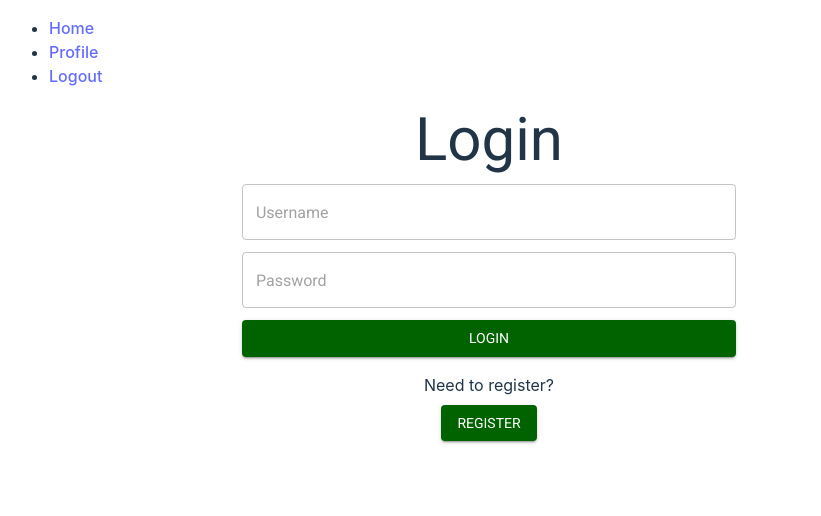
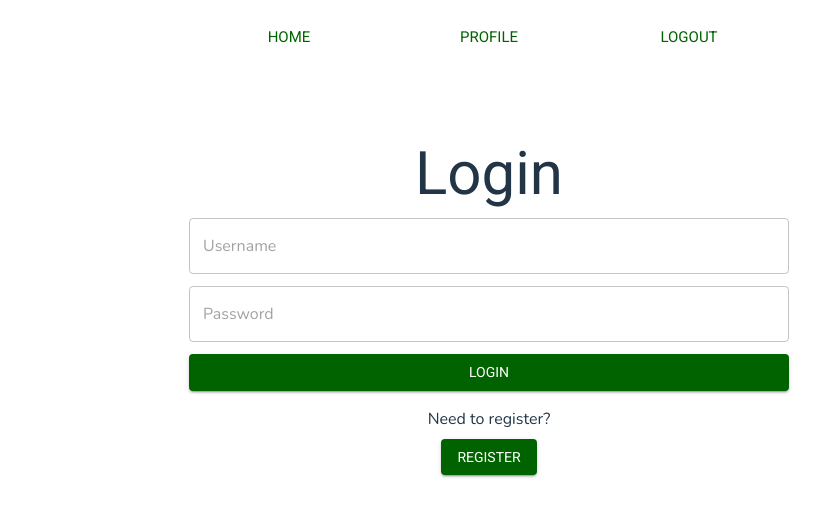
Before and after one commit to Velimah/mpjkk23-projekti, a React (Vite) app: page / in a window 1280 px wide. Shown: the top 516 px of the page, without its empty margins (151-972 px from the left). Built offline with nearby package versions, Linux system fonts and the light colour scheme.

Commit message:
mui done

```diff
--- a/src/components/MediaRow.jsx
+++ b/src/components/MediaRow.jsx
@@ -6,12 +6,17 @@ import {mediaUrl} from '../utils/variables';
 const MediaRow = ({file}) => {
   return (
     <ImageListItem>
-      <img src={mediaUrl + file.thumbnails.w640} alt={file.title} />
+      <img src={mediaUrl + file.thumbnails.w320} alt={file.title} />
       <ImageListItemBar
         title={file.title}
         subtitle={file.description}
+        sx={{
+          "& .MuiImageListItemBar-title": { color: "White", typography: 'h6' }, //styles for title
+          "& .MuiImageListItemBar-subtitle": { color: "White", typography: 'body2'}, //styles for subtitle
+        }}
         actionIcon={
           <Button
+            sx={{p:1, m:1}}
             component={Link}
             variant="contained"
             to="/single"
--- a/src/components/MediaTable.jsx
+++ b/src/components/MediaTable.jsx
@@ -6,7 +6,7 @@ const MediaTable = () => {
   const {mediaArray} = useMedia();
 
   return (
-    <ImageList>
+    <ImageList cols={3}gap={5}>
       {mediaArray.map((item, index) => {
         return <MediaRow key={index} file={item} />;
       })}
--- a/src/index.css
+++ b/src/index.css
@@ -12,43 +12,6 @@
   -webkit-font-smoothing: antialiased;
   -moz-osx-font-smoothing: grayscale;
   -webkit-text-size-adjust: 100%;
-}
-
-a {
-  font-weight: 500;
-  color: #646cff;
-  text-decoration: inherit;
-}
-a:hover {
-  color: #535bf2;
-}
-
-body {
-  margin: 0;
-}
-
-h1 {
-  font-size: 3.2em;
-  line-height: 1.1;
-}
-
-button {
-  border-radius: 8px;
-  border: 1px solid transparent;
-  padding: 0.6em 1.2em;
-  font-size: 1em;
-  font-weight: 500;
-  font-family: inherit;
-  background-color: #1a1a1a;
-  cursor: pointer;
-  transition: border-color 0.25s;
-}
-button:hover {
-  border-color: #646cff;
-}
-button:focus,
-button:focus-visible {
-  outline: 4px auto -webkit-focus-ring-color;
 }
 
 @media (prefers-color-scheme: light) {
--- a/src/theme/themeOptions.js
+++ b/src/theme/themeOptions.js
@@ -12,13 +12,31 @@ const themeOptions = {
     },
   },
   typography: {
-    fontFamily: 'Roboto, sans-serif',
-  },
-  body1: {
-    fontFamily: 'Nunito, sans-serif',
-  },
-  body2: {
-    fontFamily: 'Nunito, sans-serif',
+    fontFamily: 'Roboto',
+    body1: {
+      fontFamily: 'Nunito',
+    },
+    body2: {
+      fontFamily: 'Nunito',
+    },
+    h1: {
+      fontFamily: 'Roboto',
+    },
+    h2: {
+      fontFamily: 'Roboto',
+    },
+    h3: {
+      fontFamily: 'Nunito',
+    },
+    h3: {
+      fontFamily: 'Nunito',
+    },
+    h4: {
+      fontFamily: 'Nunito',
+    },
+    h6: {
+      fontFamily: 'Nunito',
+    },
   },
 };
 
--- a/src/views/Home.jsx
+++ b/src/views/Home.jsx
@@ -1,13 +1,16 @@
 import {Typography} from '@mui/material';
+import { Box } from '@mui/system';
 import MediaTable from '../components/MediaTable';
 
 const Home = () => {
   return (
     <>
-      <Typography component="h1" variant="h1">
+    <Box sx={{maxWidth:'lg', margin:'auto'}}>
+      <Typography component="h1" variant="h2" textAlign='center' sx={{mt:10}}>
         Home
       </Typography>
       <MediaTable />
+      </Box>
     </>
   );
 };
--- a/src/views/Layout.jsx
+++ b/src/views/Layout.jsx
@@ -2,8 +2,9 @@ import {Link, Outlet, useNavigate, useLocation} from 'react-router-dom';
 import {useUser} from '../hooks/ApiHooks';
 import {useContext, useEffect} from 'react';
 import {MediaContext} from '../contexts/MediaContext';
-import {createTheme, ThemeProvider} from '@mui/material';
+import {Button, createTheme, Grid, ThemeProvider, Typography} from '@mui/material';
 import {themeOptions} from '../theme/themeOptions';
+import { Box } from '@mui/system';
 
 const Layout = () => {
   const {user, setUser} = useContext(MediaContext);
@@ -34,32 +35,30 @@ const Layout = () => {
 
   return (
     <ThemeProvider theme={theme}>
-      <div>
-        <nav>
-          <ul>
-            <li>
-              <Link to="/home">Home</Link>
-            </li>
+          <Box component="nav" sx={{maxWidth:'sm', margin:'auto'}}>
+          <Grid container justifyContent='center' sx={{mt: 2}}>
+          <Grid item xs={4} textAlign='center'>
+              <Button component={Link} to="/home" size="large">Home</Button>
+            </Grid>
             {user ? (
               <>
-                <li>
-                  <Link to="/profile">Profile</Link>
-                </li>
-                <li>
-                  <Link to="/logout">Logout</Link>
-                </li>
+                <Grid item xs={4} textAlign='center'>
+                  <Button component={Link} to="/profile" size="large">Profile</Button>
+                </Grid>
+                <Grid item xs={4} textAlign='center'>
+                  <Button component={Link} to="/logout" size="large">Logout</Button>
+                </Grid>
               </>
             ) : (
-              <li>
-                <Link to="/">Login</Link>
-              </li>
+              <Grid item xs={4} textAlign='center'>
+                <Button component={Link} to="/" size="large">Login</Button>
+                </Grid>
             )}
-          </ul>
-        </nav>
+          </Grid>
+          </Box>
         <main>
           <Outlet />
         </main>
-      </div>
     </ThemeProvider>
   );
 };
--- a/src/views/Login.jsx
+++ b/src/views/Login.jsx
@@ -3,6 +3,7 @@ import LoginForm from '../components/LoginForm';
 import RegisterForm from '../components/RegisterForm';
 import {useState} from 'react';
 import {Button, Grid, Typography} from '@mui/material';
+import { Box } from '@mui/system';
 
 const Login = (props) => {
   const [formToggle, setFormToggle] = useState(true);
@@ -12,24 +13,26 @@ const Login = (props) => {
   };
 
   return (
-    <Grid container direction="column" alignItems="center">
-      <Grid item xs={6}>
+    <Box sx={{maxWidth:'sm', margin:'auto', mt:10}}>
+    <Grid container justifyContent='center'>
+      <Grid item xs={12} textAlign='center'>
         <Typography component="h1" variant="h2">
           {formToggle ? 'Login' : 'Register'}
         </Typography>
       </Grid>
-      <Grid item xs={6}>
+      <Grid item xs={12}>
         {formToggle ? <LoginForm /> : <RegisterForm />}
       </Grid>
-      <Grid item xs={6} sx={{mt: 1, mb: 1}}>
+      <Grid item xs={12} textAlign='center' sx={{mt: 1, mb: 1, typography: 'body1'}}>
         {formToggle ? 'Need to register?' : 'Want to log in?'}
       </Grid>
-      <Grid item xs={6}>
+      <Grid item xs={12} textAlign='center'>
         <Button variant="contained" onClick={toggle}>
           {formToggle ? 'Register' : 'Login'}
         </Button>
       </Grid>
     </Grid>
+    </Box>
   );
 };
 
--- a/src/views/Profile.jsx
+++ b/src/views/Profile.jsx
@@ -1,3 +1,4 @@
+import { Box, Typography } from '@mui/material';
 import {useContext} from 'react';
 import {MediaContext} from '../contexts/MediaContext';
 
@@ -8,10 +9,20 @@ const Profile = () => {
     <>
       {user && (
         <>
-          <h1>Profile</h1>
-          <p>Username: {user.username}</p>
-          <p>Full name: {user.full_name ? user.full_name : 'not found'}</p>
-          <p>Email: {user.email}</p>
+            <Box sx={{maxWidth:'sm', margin:'auto', mt:10}}>
+              <Typography component="h1" variant="h2" sx={{mt:3}}>
+              Profile
+              </Typography>
+              <Typography component="div" variant="h5" sx={{mt:3}}>
+              Username: {user.username}
+              </Typography>
+              <Typography component="div" variant="h5" sx={{mt:3}}>
+              Full name: {user.full_name ? user.full_name : 'not found'}
+              </Typography>
+              <Typography component="div" variant="h5" sx={{mt:3}}>
+              Email: {user.email}
+              </Typography>
+            </Box>
         </>
       )}
     </>
--- a/src/views/Single.jsx
+++ b/src/views/Single.jsx
@@ -1,4 +1,4 @@
-import {Card, CardMedia, Typography} from '@mui/material';
+import {Card, CardMedia, Typography, Box} from '@mui/material';
 import {useLocation} from 'react-router-dom';
 import {mediaUrl} from '../utils/variables';
 
@@ -9,16 +9,18 @@ const Single = () => {
 
   return (
     <>
-      <Typography component="h1" variant="h2">
+    <Box sx={{maxWidth:'lg', margin:'auto', mt:10}}>
+      <Card>
+      <Typography component="h1" variant="h3">
         {file.title}
       </Typography>
-      <Card>
         <CardMedia
           component={'img'}
           src={mediaUrl + file.filename}
           title={file.title}
         />
       </Card>
+      </Box>
     </>
   );
 };
```
